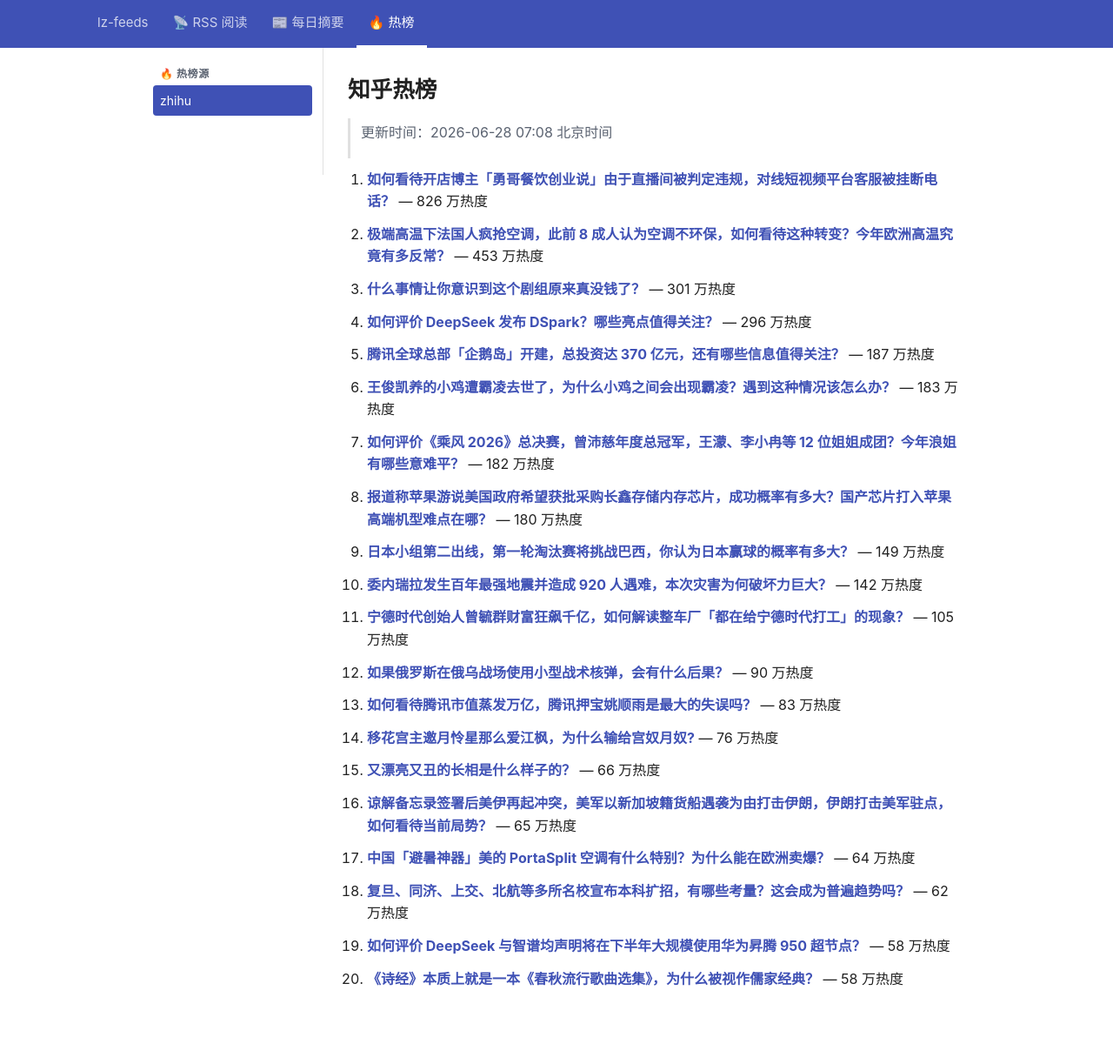
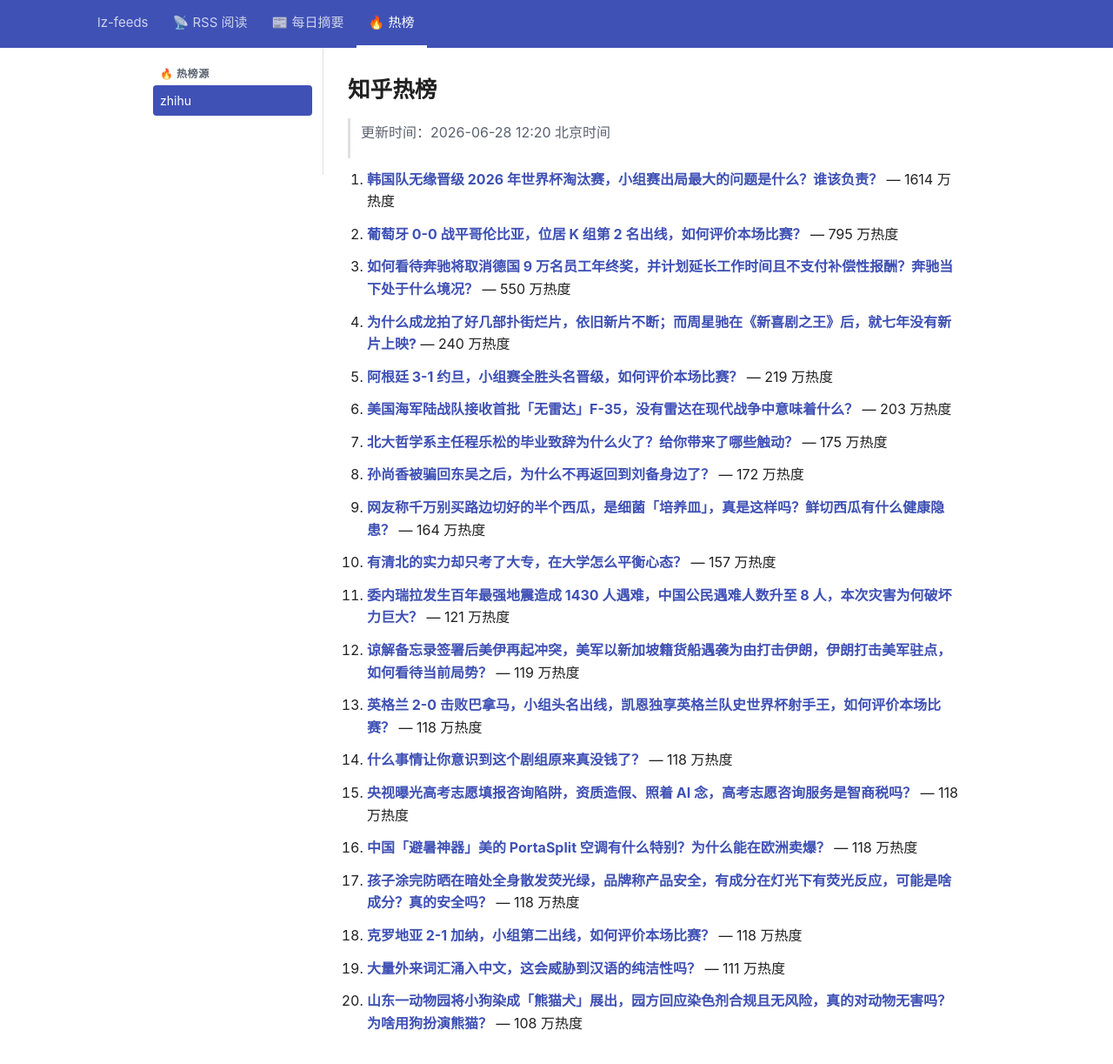
Before and after one commit to lizhang0101/lz-feeds, a Jekyll site: the page built from _hotlist/zhihu.md, in a window 1280 px wide and 1253 px high. Shown: the top 1223 px of the window at 87% size. Built offline with Jekyll 4.4.1, drawn with Linux system fonts in a browser that asks for light colours.

Commit message:
hotlist: 2026-06-28T04:20Z

```diff
--- a/_hotlist/zhihu.md
+++ b/_hotlist/zhihu.md
@@ -1,48 +1,48 @@
 ---
-updated: 2026-06-28 07:08 北京时间
+updated: 2026-06-28 12:20 北京时间
 count: 20
 ---
 
 # 知乎热榜
 
-> 更新时间：2026-06-28 07:08 北京时间
+> 更新时间：2026-06-28 12:20 北京时间
 
-1. **[如何看待开店博主「勇哥餐饮创业说」由于直播间被判定违规，对线短视频平台客服被挂断电话？](https://www.zhihu.com/question/2054090943784133053)** — 826 万热度
+1. **[韩国队无缘晋级 2026 年世界杯淘汰赛，小组赛出局最大的问题是什么？谁该负责？](https://www.zhihu.com/question/2054498128321929989)** — 1614 万热度
 
-2. **[极端高温下法国人疯抢空调，此前 8 成人认为空调不环保，如何看待这种转变？今年欧洲高温究竟有多反常？](https://www.zhihu.com/question/2054168303250007375)** — 453 万热度
+2. **[葡萄牙 0-0 战平哥伦比亚，位居 K 组第 2 名出线，如何评价本场比赛？](https://www.zhihu.com/question/2054242585875412186)** — 795 万热度
 
-3. **[什么事情让你意识到这个剧组原来真没钱了？](https://www.zhihu.com/question/300940530)** — 301 万热度
+3. **[如何看待奔驰将取消德国 9 万名员工年终奖，并计划延长工作时间且不支付补偿性报酬？奔驰当下处于什么境况？](https://www.zhihu.com/question/2054316615341007572)** — 550 万热度
 
-4. **[如何评价 DeepSeek 发布 DSpark？哪些亮点值得关注？](https://www.zhihu.com/question/2054255700407055156)** — 296 万热度
+4. **[为什么成龙拍了好几部扑街烂片，依旧新片不断；而周星驰在《新喜剧之王》后，就七年没有新片上映?](https://www.zhihu.com/question/2053095286239760746)** — 240 万热度
 
-5. **[腾讯全球总部「企鹅岛」开建，总投资达 370 亿元，还有哪些信息值得关注？](https://www.zhihu.com/question/466045401)** — 187 万热度
+5. **[阿根廷 3-1 约旦，小组赛全胜头名晋级，如何评价本场比赛？](https://www.zhihu.com/question/2054243110960324628)** — 219 万热度
 
-6. **[王俊凯养的小鸡遭霸凌去世了，为什么小鸡之间会出现霸凌？遇到这种情况该怎么办？](https://www.zhihu.com/question/2053894059387610925)** — 183 万热度
+6. **[美国海军陆战队接收首批「无雷达」F-35，没有雷达在现代战争中意味着什么？](https://www.zhihu.com/question/2053970381673861771)** — 203 万热度
 
-7. **[如何评价《乘风 2026》总决赛，曾沛慈年度总冠军，王濛、李小冉等 12 位姐姐成团？今年浪姐有哪些意难平？](https://www.zhihu.com/question/2054306226012254359)** — 182 万热度
+7. **[北大哲学系主任程乐松的毕业致辞为什么火了？给你带来了哪些触动？](https://www.zhihu.com/question/2054203043105567686)** — 175 万热度
 
-8. **[报道称苹果游说美国政府希望获批采购长鑫存储内存芯片，成功概率有多大？国产芯片打入苹果高端机型难点在哪？](https://www.zhihu.com/question/2054233145457874875)** — 180 万热度
+8. **[孙尚香被骗回东吴之后，为什么不再返回到刘备身边了？](https://www.zhihu.com/question/508550781)** — 172 万热度
 
-9. **[日本小组第二出线，第一轮淘汰赛将挑战巴西，你认为日本赢球的概率有多大？](https://www.zhihu.com/question/2053776961428885843)** — 149 万热度
+9. **[网友称千万别买路边切好的半个西瓜，是细菌「培养皿」，真是这样吗？鲜切西瓜有什么健康隐患？](https://www.zhihu.com/question/2053831515008496055)** — 164 万热度
 
-10. **[委内瑞拉发生百年最强地震并造成 920 人遇难，本次灾害为何破坏力巨大？](https://www.zhihu.com/question/2053778417024340082)** — 142 万热度
+10. **[有清北的实力却只考了大专，在大学怎么平衡心态？](https://www.zhihu.com/question/14594933986)** — 157 万热度
 
-11. **[宁德时代创始人曾毓群财富狂飙千亿，如何解读整车厂「都在给宁德时代打工」的现象？](https://www.zhihu.com/question/2053712124153696318)** — 105 万热度
+11. **[委内瑞拉发生百年最强地震造成 1430 人遇难，中国公民遇难人数升至 8 人，本次灾害为何破坏力巨大？](https://www.zhihu.com/question/2053778417024340082)** — 121 万热度
 
-12. **[如果俄罗斯在俄乌战场使用小型战术核弹，会有什么后果？](https://www.zhihu.com/question/2053729226679902385)** — 90 万热度
+12. **[谅解备忘录签署后美伊再起冲突，美军以新加坡籍货船遇袭为由打击伊朗，伊朗打击美军驻点，如何看待当前局势？](https://www.zhihu.com/question/2054137162698957150)** — 119 万热度
 
-13. **[如何看待腾讯市值蒸发万亿，腾讯押宝姚顺雨是最大的失误吗？](https://www.zhihu.com/question/2053153048579594094)** — 83 万热度
+13. **[英格兰 2-0 击败巴拿马，小组头名出线，凯恩独享英格兰队史世界杯射手王，如何评价本场比赛？](https://www.zhihu.com/question/2054242044856328322)** — 118 万热度
 
-14. **[移花宫主邀月怜星那么爱江枫，为什么输给宫奴月奴?](https://www.zhihu.com/question/369435242)** — 76 万热度
+14. **[什么事情让你意识到这个剧组原来真没钱了？](https://www.zhihu.com/question/300940530)** — 118 万热度
 
-15. **[又漂亮又丑的长相是什么样子的？](https://www.zhihu.com/question/323389488)** — 66 万热度
+15. **[央视曝光高考志愿填报咨询陷阱，资质造假、照着 AI 念，高考志愿咨询服务是智商税吗？](https://www.zhihu.com/question/2053468017514602830)** — 118 万热度
 
-16. **[谅解备忘录签署后美伊再起冲突，美军以新加坡籍货船遇袭为由打击伊朗，伊朗打击美军驻点，如何看待当前局势？](https://www.zhihu.com/question/2054137162698957150)** — 65 万热度
+16. **[中国「避暑神器」美的 PortaSplit 空调有什么特别？为什么能在欧洲卖爆？](https://www.zhihu.com/question/2053913023874430201)** — 118 万热度
 
-17. **[中国「避暑神器」美的 PortaSplit 空调有什么特别？为什么能在欧洲卖爆？](https://www.zhihu.com/question/2053913023874430201)** — 64 万热度
+17. **[孩子涂完防晒在暗处全身散发荧光绿，品牌称产品安全，有成分在灯光下有荧光反应，可能是啥成分？真的安全吗？](https://www.zhihu.com/question/2052411705146267584)** — 118 万热度
 
-18. **[复旦、同济、上交、北航等多所名校宣布本科扩招，有哪些考量？这会成为普遍趋势吗？](https://www.zhihu.com/question/2049979083467880201)** — 62 万热度
+18. **[克罗地亚 2-1 加纳，小组第二出线，如何评价本场比赛？](https://www.zhihu.com/question/2054242306442490679)** — 118 万热度
 
-19. **[如何评价 DeepSeek 与智谱均声明将在下半年大规模使用华为昇腾 950 超节点？](https://www.zhihu.com/question/2050591443664779181)** — 58 万热度
+19. **[大量外来词汇涌入中文，这会威胁到汉语的纯洁性吗？](https://www.zhihu.com/question/2046194083283182692)** — 111 万热度
 
-20. **[《诗经》本质上就是一本《春秋流行歌曲选集》，为什么被视作儒家经典？](https://www.zhihu.com/question/1896931501800679169)** — 58 万热度
+20. **[山东一动物园将小狗染成「熊猫犬」展出，园方回应染色剂合规且无风险，真的对动物无害吗？为啥用狗扮演熊猫？](https://www.zhihu.com/question/2053123761063436729)** — 108 万热度
```
